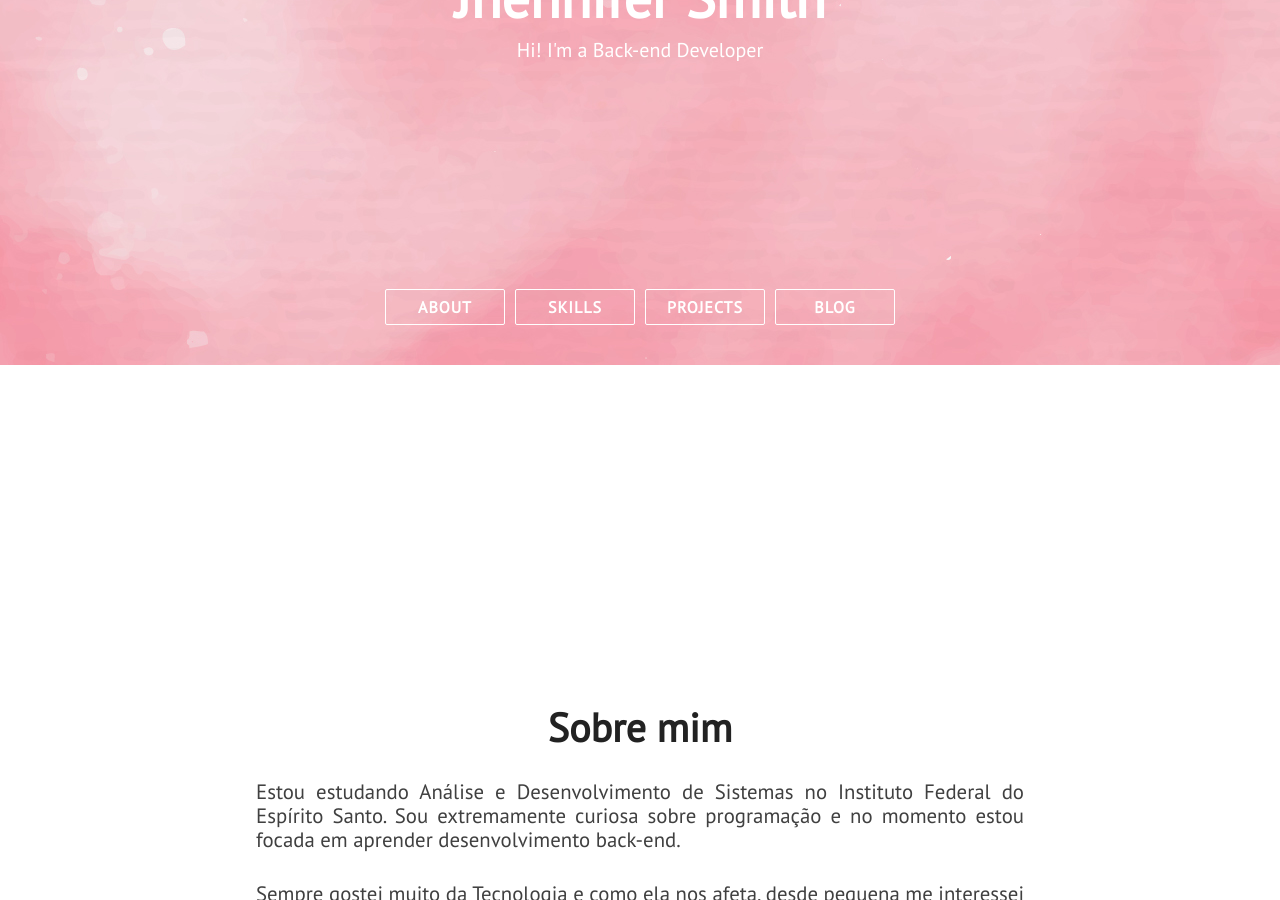
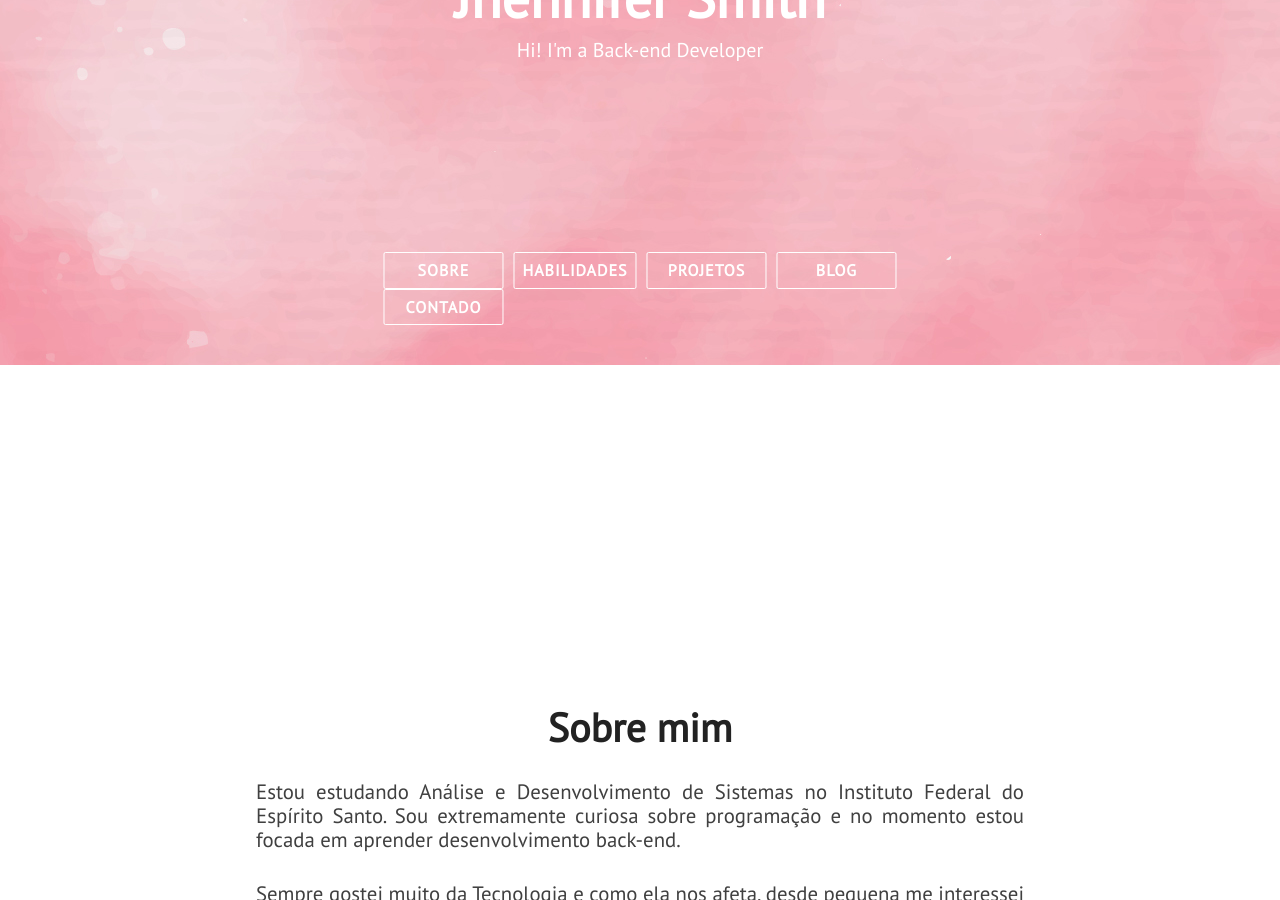
Before and after one commit to jhennifersmith/jhennifersmith.github.io, a Jekyll site: the page built from index.html, in a window 1280 px wide and 900 px high, scrolled down 535 px. Built offline with Jekyll 4.4.1, drawn with Linux system fonts in a browser that asks for light colours; nearby versions of some CDN libraries.

Commit message:
editando nav

```diff
--- a/_includes/nav.html
+++ b/_includes/nav.html
@@ -7,10 +7,11 @@
         <div class="head-name head-title animated" id="head-name">{{ site.title }}</div>
         <div class="head-punchline animated">{{ site.description }}</div>
         <div class="head-menu-wrap">
-            <a class="semi-transparent-button with-border nav-links" href="#about">ABOUT</a>
-            <a class="semi-transparent-button with-border nav-links" href="#skills">SKILLS</a>
-            <a class="semi-transparent-button with-border nav-links" href="#projects">PROJECTS</a>
+            <a class="semi-transparent-button with-border nav-links" href="#about">SOBRE</a>
+            <a class="semi-transparent-button with-border nav-links" href="#skills">HABILIDADES</a>
+            <a class="semi-transparent-button with-border nav-links" href="#projects">PROJETOS</a>
             <a class="semi-transparent-button with-border nav-links" href="#blog-posts">BLOG</a>
+            <a class="semi-transparent-button with-border nav-links" href="#contact">CONTADO</a>
         </div>
     </div>
 </section>
```
